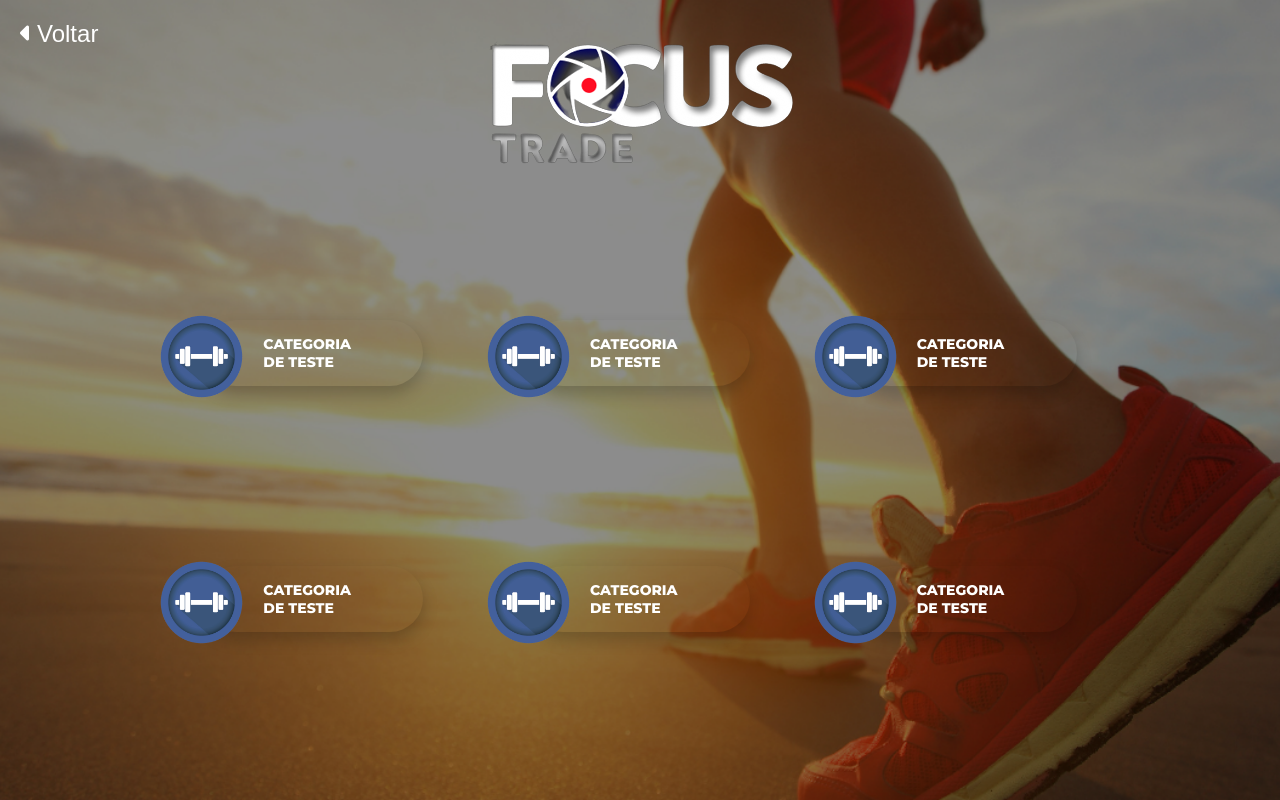
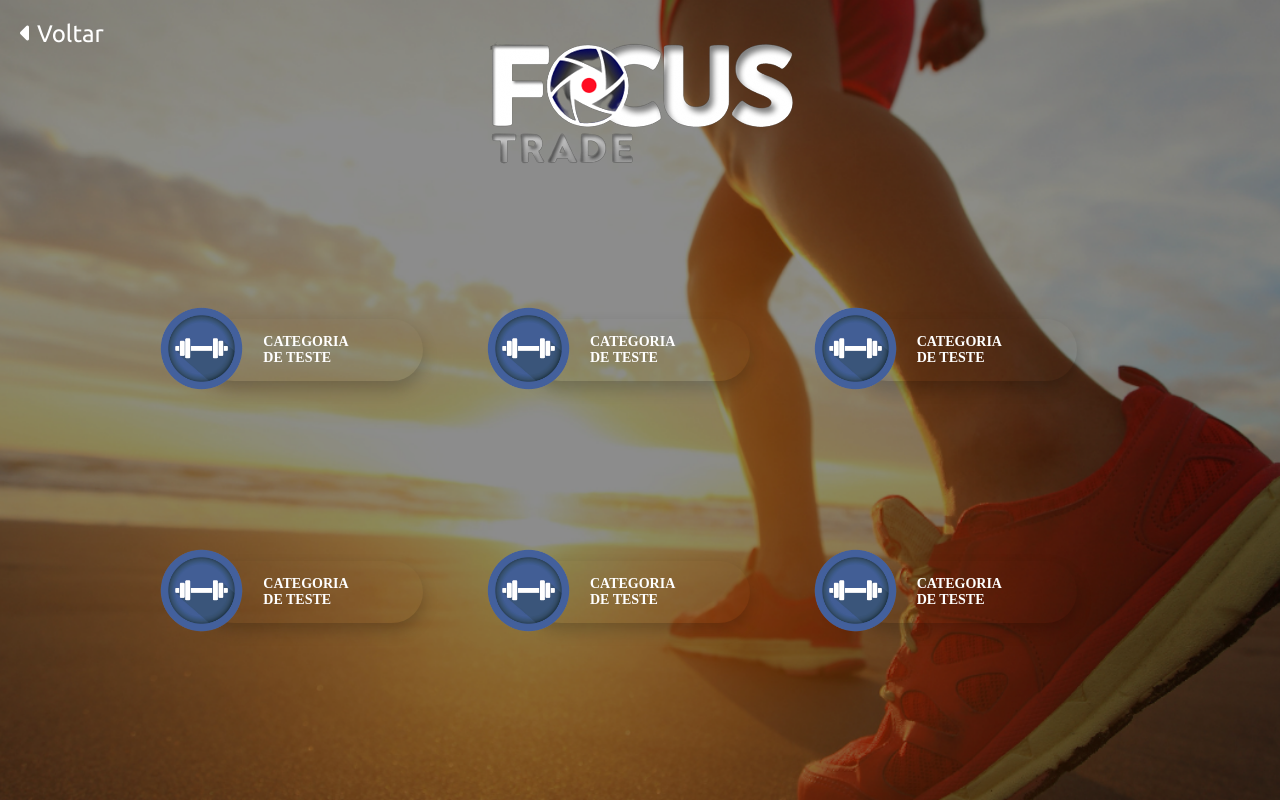
Before and after one commit to lucasmatutani/App, a PHP site: page /testes/index.php in a window 1280 px wide. Run offline with PHP 8.4, Linux system fonts and the light colour scheme; some libraries are stand-ins or nearby versions.

Commit message:
hotfix: ajuste da fonte

```diff
--- a/cadastro/index.php
+++ b/cadastro/index.php
@@ -8,11 +8,11 @@
     <link rel="stylesheet" href="./style.css">
     <link rel="stylesheet" href="../assets/css/reset.css">
     <script src="https://kit.fontawesome.com/532ecf1f07.js" crossorigin="anonymous"></script>
-    <link href="https://fonts.googleapis.com/css2?family=Montserrat:wght@300;800&display=swap" rel="stylesheet">
+    <link href="https://fonts.googleapis.com/css2?family=Ubuntu&display=swap" rel="stylesheet">
     <title>Cadastro</title>
 </head>
 
-<body style="font-family: 'Montserrat;', sans-serif;">
+<body style="font-family: 'Ubuntu', sans-serif;">
     <a class="btn-voltar" href="../index.php"><i style="margin-right: 5px;" class="fa-solid fa-caret-left"></i>Voltar</a>
     <section class="container-header">
         <div class="container-logo">
--- a/index.php
+++ b/index.php
@@ -6,11 +6,11 @@
     <link rel="stylesheet" href="./style.css">
     <link rel="stylesheet" href="./assets/css/reset.css">
     <script src="https://kit.fontawesome.com/532ecf1f07.js" crossorigin="anonymous"></script>
-    <link href="https://fonts.googleapis.com/css2?family=Montserrat:wght@300;800&display=swap" rel="stylesheet">
+    <link href="https://fonts.googleapis.com/css2?family=Ubuntu&display=swap" rel="stylesheet">
     <title>Focus Trade</title>
 </head>
 
-<body onLoad="slide1()" style="font-family: 'Montserrat;', sans-serif;">
+<body onLoad="slide1()" style="font-family: 'Ubuntu' , sans-serif;">
     <section class=" container-header">
         <img class="img-logo" src="./assets/img/logo-sem-fundo-azul.png" alt="">
 
--- a/login/index.php
+++ b/login/index.php
@@ -5,11 +5,11 @@
     <meta charset="UTF-8">
     <script src="https://kit.fontawesome.com/532ecf1f07.js" crossorigin="anonymous"></script>
     <link rel="stylesheet" href="./style.css">
-    <link href="https://fonts.googleapis.com/css2?family=Montserrat:wght@300;800&display=swap" rel="stylesheet">
+    <link href="https://fonts.googleapis.com/css2?family=Ubuntu&display=swap" rel="stylesheet">
     <title>Login Focus Trade</title>
 </head>
 
-<body style="margin: 0; font-family: 'Montserrat;' , sans-serif;">
+<body style="margin: 0; font-family: 'Ubuntu', sans-serif;">
     <a class="btn-voltar" href="../index.php"><i style="margin-right: 5px;" class="fa-solid fa-caret-left"></i>Voltar</a>
     <div class="container-login">
         <img class="img-logo" src="../assets/img/logo-branco.png" alt="">
--- a/testes/index.php
+++ b/testes/index.php
@@ -5,11 +5,11 @@
     <meta charset="UTF-8">
     <script src="https://kit.fontawesome.com/532ecf1f07.js" crossorigin="anonymous"></script>
     <link rel="stylesheet" href="./style.css">
-    <link href="https://fonts.googleapis.com/css2?family=Montserrat:wght@300;800&display=swap" rel="stylesheet">
+    <link href="https://fonts.googleapis.com/css2?family=Ubuntu&display=swap" rel="stylesheet">
     <title>Testes</title>
 </head>
 
-<body style="margin: 0;font-family: 'Montserrat;' , sans-serif;">
+<body style="margin: 0; font-family: 'Ubuntu', sans-serif;">
 
     <a class="btn-voltar" href="../index.php"><i style="margin-right: 5px;" class="fa-solid fa-caret-left"></i>Voltar</a>
     <div class="container-logo">
```
